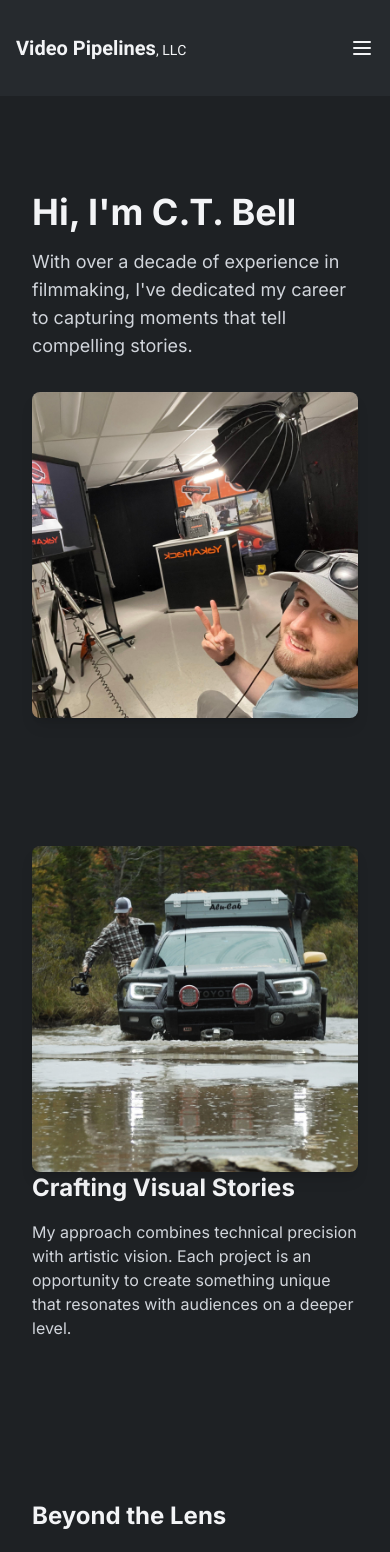
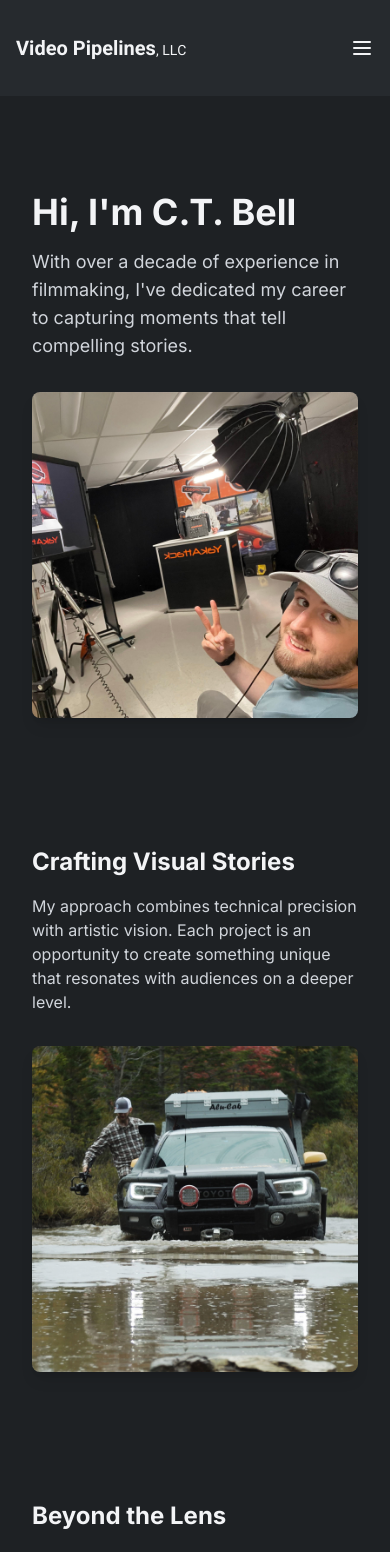
Before and after one commit to charlestbell/Video-Pipelines-Site, a Next.js app: page /about in a window 390 px wide. Shown: the top 1552 px of the page. Built offline with nearby package versions, Linux system fonts and the light colour scheme.

Commit message:
Fixing text and image layout of About page on mobile

```diff
--- a/src/app/about/page.tsx
+++ b/src/app/about/page.tsx
@@ -39,7 +39,11 @@ interface ContentBlockProps {
 
 const ContentBlock = ({ content, fromLeft }: ContentBlockProps) => {
   const textContent = (
-    <div className="w-full md:w-1/2 px-4 flex flex-col justify-center mb-8 md:mb-0">
+    <div
+      className={`w-full md:w-1/2 px-4 flex flex-col justify-center mb-8 md:mb-0 ${
+        fromLeft ? "" : "order-1 md:order-3"
+      }`}
+    >
       <div className="space-y-4">
         <h2
           className={`${
@@ -60,7 +64,11 @@ const ContentBlock = ({ content, fromLeft }: ContentBlockProps) => {
   );
 
   const imageContent = (
-    <div className="w-full md:w-1/2 px-4">
+    <div
+      className={`w-full md:w-1/2 px-4  ${
+        fromLeft ? "order-2" : "order-3 md:order-3"
+      }`}
+    >
       <div className="relative w-full aspect-square">
         <Image
           src={content.image}
```
